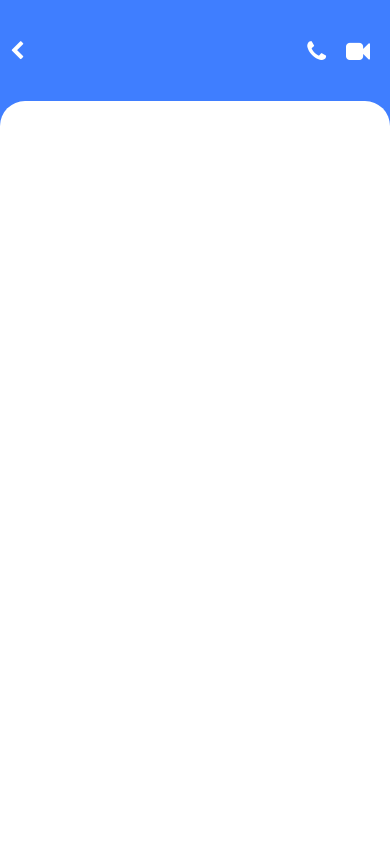
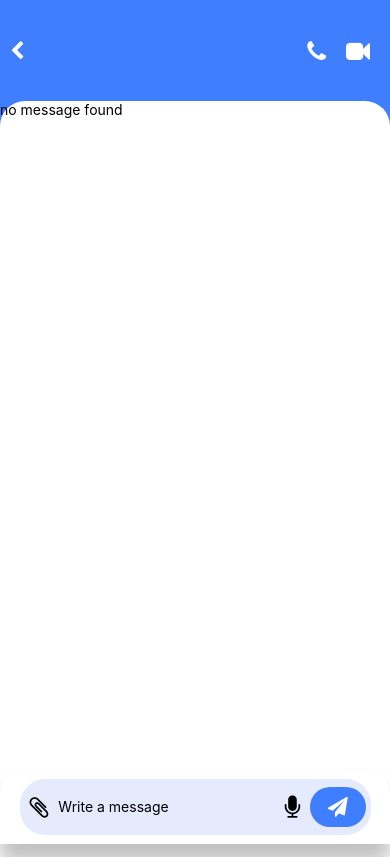
Before and after one commit to hardikdevmurari/chatApp, a React Native app: screen /ChatScreen in a window 390 px wide. Built offline with nearby package versions, Linux system fonts and the light colour scheme.

Commit message:
text input is done

```diff
--- a/src/screen/chat/index.tsx
+++ b/src/screen/chat/index.tsx
@@ -10,6 +10,7 @@ import {
   StatusBar,
   FlatList,
   TouchableWithoutFeedback,
+  TextInput,
 } from 'react-native';
 import chatImage from '../../assets/chat.png';
 import Icon from 'react-native-vector-icons/FontAwesome';
@@ -49,7 +50,29 @@ const ChatScreen: React.FC<Props> = ({navigation, route}) => {
           </View>
         </View>
       </View>
-      <View style={styles.contentArea} />
+      <View style={styles.contentArea}>
+        <View style={styles.chatConversationContainer}>
+          <Text>no message found</Text>
+        </View>
+        <View style={styles.sendMessageContainer}>
+          <View style={styles.customInputBox}>
+            <View style={{margin:10}}>
+              <Icon name={'paperclip'} size={24} color="black" />
+            </View>
+            <TextInput
+              style={{flex: 4,height:100}}
+              placeholder="Write a message"
+              placeholderTextColor={'black'}
+            />
+            <View style={{marginHorizontal:5}}>
+              <Icon name={'microphone'} size={24} color="black" />
+            </View>
+            <View style={styles.sendIcon}>
+              <Icon name={'paper-plane'} size={20} color="white" />
+            </View>
+          </View>
+        </View>
+      </View>
     </View>
   );
 };
@@ -116,6 +139,44 @@ const styles = StyleSheet.create({
     fontWeight: 'bold',
     color: 'white',
   },
+  chatConversationContainer: {
+    flex: 9,
+  },
+  sendMessageContainer: {
+    flex: 1,
+    backgroundColor: 'white',
+    borderTopLeftRadius: 25,
+    borderTopRightRadius: 25,
+    justifyContent: 'center',
+    alignItems: 'center',
+    shadowColor: 'black',
+    shadowOffset: {
+      width: 0,
+      height: 18,
+    },
+    shadowOpacity: 0.25,
+    shadowRadius: 20.0,
+    elevation: 24,
+  },
+  customInputBox: {
+    backgroundColor: '#E5EBFD',
+    width: '90%',
+    height: '75%',
+    borderRadius: 25,
+    justifyContent: 'center',
+    alignItems: 'center',
+    flexDirection: 'row',
+  },
+  sendIcon: {
+    flex: 1,
+    margin: 5,
+    backgroundColor: '#3F7EFF',
+    width: 40,
+    height: 40,
+    borderRadius: 25,
+    alignItems: 'center',
+    justifyContent: 'center',
+  },
 });
 
 export default ChatScreen;
```
